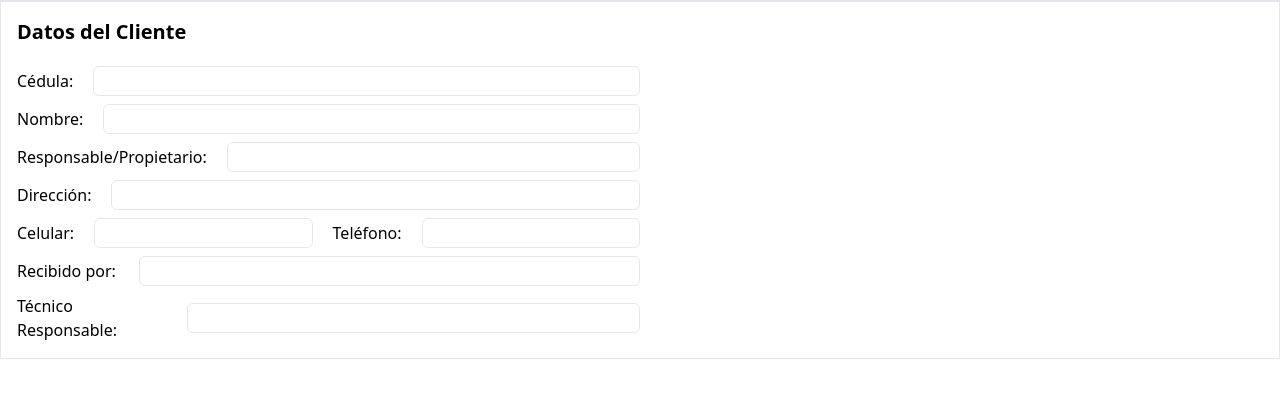
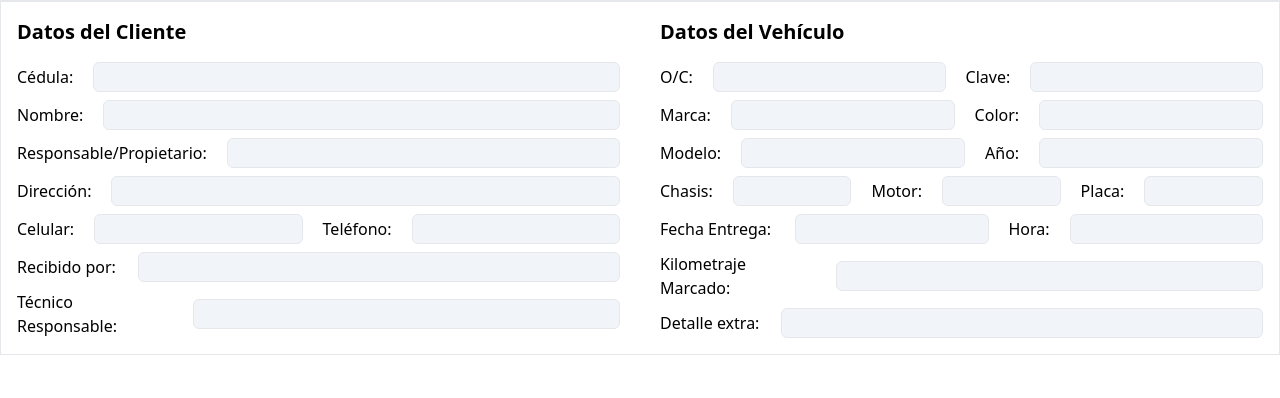
Before and after one commit to Rysth/ES6-Merkauto, a website built with webpack: page src/index.html in a window 1280 px wide. Shown: the part 166-564 px from the top of the page. Built offline with nearby package versions, Linux system fonts and the light colour scheme.

Commit message:
Create vehicles data.

```diff
--- a/src/index.html
+++ b/src/index.html
@@ -63,21 +63,23 @@
       </div>
       <section>
         <div class="container max-w-screen-xl p-4 mx-auto border">
-          <header
-            class="flex flex-col items-center justify-between sm:flex-row"
-          >
-            <h2 class="text-lg font-bold md:text-xl">Datos del Cliente</h2>
-          </header>
-          <form action="#" class="mt-5">
-            <fieldset class="grid outline-none md:grid-cols-2">
+          <form action="#">
+            <fieldset class="grid gap-10 outline-none sm:grid-cols-2">
               <ul class="grid gap-2 p-0 list-none">
+                <header
+                  class="flex flex-col items-center justify-between mb-2 sm:flex-row"
+                >
+                  <h2 class="text-lg font-bold md:text-xl">
+                    Datos del Cliente
+                  </h2>
+                </header>
                 <li class="flex flex-col items-center sm:gap-5 sm:flex-row">
                   <label for="cl_cedula">Cédula:</label>
                   <input
                     type="text"
                     name="cl_cedula"
                     id="cl_cedula"
-                    class="w-full p-0.5 px-2 border focus:border-gray-500 rounded-md outline-none"
+                    class="w-full p-0.5 px-2 border focus:border-gray-500 rounded-md outline-none bg-slate-100 focus:bg-white"
                   />
                 </li>
                 <li class="flex flex-col items-center sm:gap-5 sm:flex-row">
@@ -86,7 +88,7 @@
                     type="text"
                     name="cl_nombre "
                     id="cl_nombre"
-                    class="w-full p-0.5 px-2 border focus:border-gray-500 rounded-md outline-none"
+                    class="w-full p-0.5 px-2 border focus:border-gray-500 rounded-md outline-none bg-slate-100 focus:bg-white"
                   />
                 </li>
                 <li class="flex flex-col items-center sm:gap-5 sm:flex-row">
@@ -95,7 +97,7 @@
                     type="text"
                     name="cl_propietario "
                     id="cl_propietario"
-                    class="w-full p-0.5 px-2 border focus:border-gray-500 rounded-md outline-none"
+                    class="w-full p-0.5 px-2 border focus:border-gray-500 rounded-md outline-none bg-slate-100 focus:bg-white"
                   />
                 </li>
                 <li class="flex flex-col items-center sm:gap-5 sm:flex-row">
@@ -104,7 +106,7 @@
                     type="text"
                     name="cl_direccion"
                     id="cl_direccion"
-                    class="w-full p-0.5 px-2 border focus:border-gray-500 rounded-md outline-none"
+                    class="w-full p-0.5 px-2 border focus:border-gray-500 rounded-md outline-none bg-slate-100 focus:bg-white"
                   />
                 </li>
                 <li class="flex flex-col items-center sm:gap-5 sm:flex-row">
@@ -113,14 +115,14 @@
                     type="text"
                     name="cl_celular"
                     id="cl_celular"
-                    class="w-full p-0.5 px-2 border focus:border-gray-500 rounded-md outline-none"
+                    class="w-full p-0.5 px-2 border focus:border-gray-500 rounded-md outline-none bg-slate-100 focus:bg-white"
                   />
                   <label for="cl_telefono">Teléfono:</label>
                   <input
                     type="text"
                     name="cl_telefono"
                     id="cl_telefono"
-                    class="w-full p-0.5 px-2 border focus:border-gray-500 rounded-md outline-none"
+                    class="w-full p-0.5 px-2 border focus:border-gray-500 rounded-md outline-none bg-slate-100 focus:bg-white"
                   />
                 </li>
 
@@ -132,19 +134,138 @@
                     type="text"
                     name="cl_recepcion"
                     id="cl_recepcion"
-                    class="w-full p-0.5 px-2 border focus:border-gray-500 rounded-md outline-none"
+                    class="w-full p-0.5 px-2 border focus:border-gray-500 rounded-md outline-none bg-slate-100 focus:bg-white"
                   />
                 </li>
 
                 <li class="flex flex-col items-center sm:gap-5 sm:flex-row">
-                  <label for="cl_recepcion" class="md:w-52"
+                  <label for="cl_tecnico" class="md:w-56"
                     >Técnico Responsable:</label
                   >
                   <input
                     type="text"
-                    name="cl_recepcion"
-                    id="cl_recepcion"
-                    class="w-full p-0.5 px-2 border focus:border-gray-500 rounded-md outline-none"
+                    name="cl_tecnico"
+                    id="cl_tecnico"
+                    class="w-full p-0.5 px-2 border focus:border-gray-500 rounded-md outline-none bg-slate-100 focus:bg-white"
+                  />
+                </li>
+              </ul>
+              <ul class="grid gap-2 p-0 list-none">
+                <header
+                  class="flex flex-col items-center justify-between mb-2 sm:flex-row"
+                >
+                  <h2 class="text-lg font-bold md:text-xl">
+                    Datos del Vehículo
+                  </h2>
+                </header>
+                <li class="flex flex-col items-center sm:gap-5 sm:flex-row">
+                  <label for="v_oc">O/C:</label>
+                  <input
+                    type="text"
+                    name="v_oc"
+                    id="v_oc"
+                    class="w-full p-0.5 px-2 border focus:border-gray-500 rounded-md outline-none bg-slate-100 focus:bg-white"
+                  />
+                  <label for="v_clave">Clave:</label>
+                  <input
+                    type="text"
+                    name="v_clave"
+                    id="v_clave"
+                    class="w-full p-0.5 px-2 border focus:border-gray-500 rounded-md outline-none bg-slate-100 focus:bg-white"
+                  />
+                </li>
+                <li class="flex flex-col items-center sm:gap-5 sm:flex-row">
+                  <label for="v_marca">Marca:</label>
+                  <input
+                    type="text"
+                    name="v_marca"
+                    id="v_marca"
+                    class="w-full p-0.5 px-2 border focus:border-gray-500 rounded-md outline-none bg-slate-100 focus:bg-white"
+                  />
+                  <label for="v_color">Color:</label>
+                  <input
+                    type="text"
+                    name="v_color"
+                    id="v_color"
+                    class="w-full p-0.5 px-2 border focus:border-gray-500 rounded-md outline-none bg-slate-100 focus:bg-white"
+                  />
+                </li>
+                <li class="flex flex-col items-center sm:gap-5 sm:flex-row">
+                  <label for="v_modelo">Modelo:</label>
+                  <input
+                    type="text"
+                    name="v_modelo"
+                    id="v_modelo"
+                    class="w-full p-0.5 px-2 border focus:border-gray-500 rounded-md outline-none bg-slate-100 focus:bg-white"
+                  />
+                  <label for="v_anio">Año:</label>
+                  <input
+                    type="text"
+                    name="v_anio"
+                    id="v_anio"
+                    class="w-full p-0.5 px-2 border focus:border-gray-500 rounded-md outline-none bg-slate-100 focus:bg-white"
+                  />
+                </li>
+                <li class="flex flex-col items-center sm:gap-5 sm:flex-row">
+                  <label for="v_chasis">Chasis:</label>
+                  <input
+                    type="text"
+                    name="v_chasis"
+                    id="v_chasis"
+                    class="w-full p-0.5 px-2 border focus:border-gray-500 rounded-md outline-none bg-slate-100 focus:bg-white"
+                  />
+                  <label for="v_motor">Motor:</label>
+                  <input
+                    type="text"
+                    name="v_motor"
+                    id="v_motor"
+                    class="w-full p-0.5 px-2 border focus:border-gray-500 rounded-md outline-none bg-slate-100 focus:bg-white"
+                  />
+                  <label for="v_placa">Placa:</label>
+                  <input
+                    type="text"
+                    name="v_placa"
+                    id="v_placa"
+                    class="w-full p-0.5 px-2 border focus:border-gray-500 rounded-md outline-none bg-slate-100 focus:bg-white"
+                  />
+                </li>
+                <li class="flex flex-col items-center sm:gap-5 sm:flex-row">
+                  <label for="v_fecha_entrega" class="md:w-96"
+                    >Fecha Entrega:</label
+                  >
+                  <input
+                    type="text"
+                    name="v_fecha_entrega"
+                    id="v_fecha_entrega"
+                    class="w-full p-0.5 px-2 border focus:border-gray-500 rounded-md outline-none bg-slate-100 focus:bg-white"
+                  />
+                  <label for="v_hora_entrega">Hora:</label>
+                  <input
+                    type="text"
+                    name="v_hora_entrega"
+                    id="v_hora_entrega"
+                    class="w-full p-0.5 px-2 border focus:border-gray-500 rounded-md outline-none bg-slate-100 focus:bg-white"
+                  />
+                </li>
+                <li class="flex flex-col items-center sm:gap-5 sm:flex-row">
+                  <label for="v_kilometraje" class="md:w-56"
+                    >Kilometraje Marcado:</label
+                  >
+                  <input
+                    type="text"
+                    name="v_kilometraje"
+                    id="v_kilometraje"
+                    class="w-full p-0.5 px-2 border focus:border-gray-500 rounded-md outline-none bg-slate-100 focus:bg-white"
+                  />
+                </li>
+
+                <li class="flex flex-col items-center sm:gap-5 sm:flex-row">
+                  <label for="v_detalle" class="md:w-32">Detalle extra:</label>
+                  <input
+                    type="text"
+                    name="v_detalle"
+                    id="v_detalle"
+                    class="w-full p-0.5 px-2 border focus:border-gray-500 rounded-md outline-none bg-slate-100 focus:bg-white"
                   />
                 </li>
               </ul>
```
